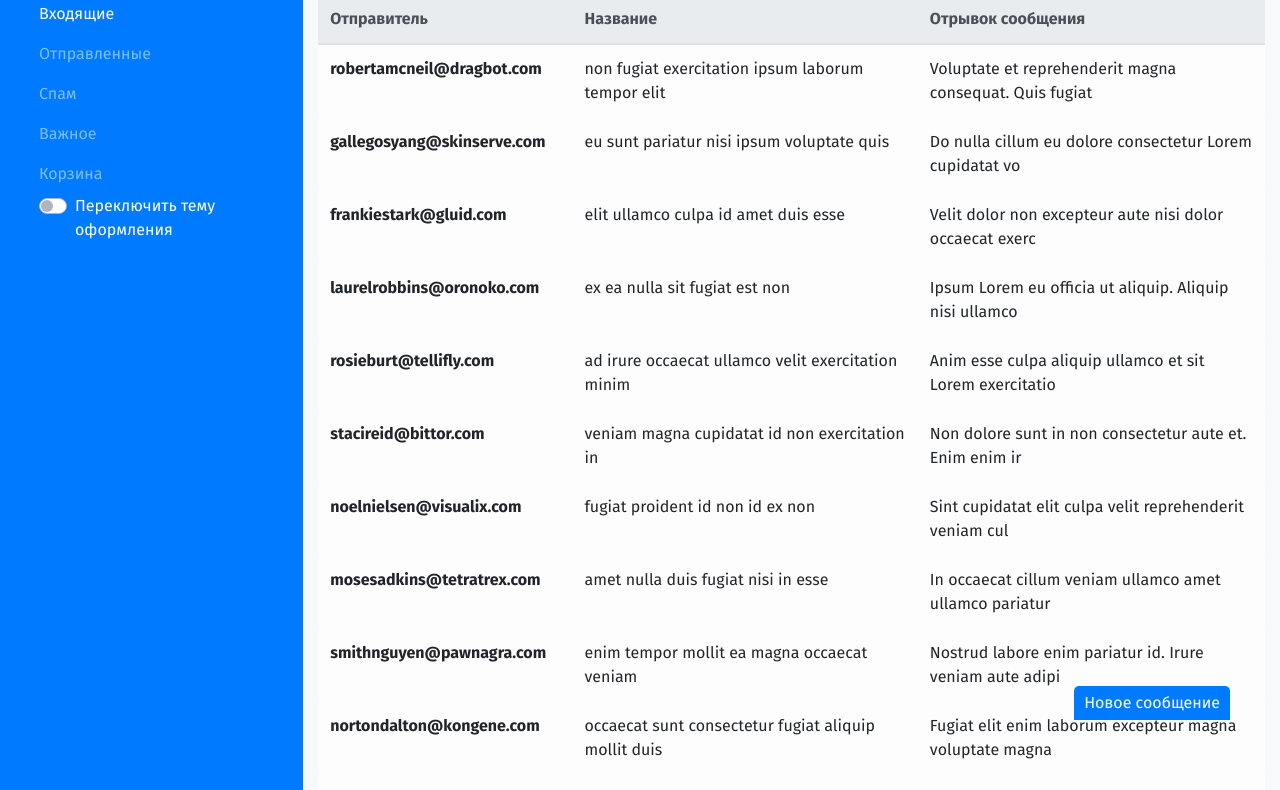
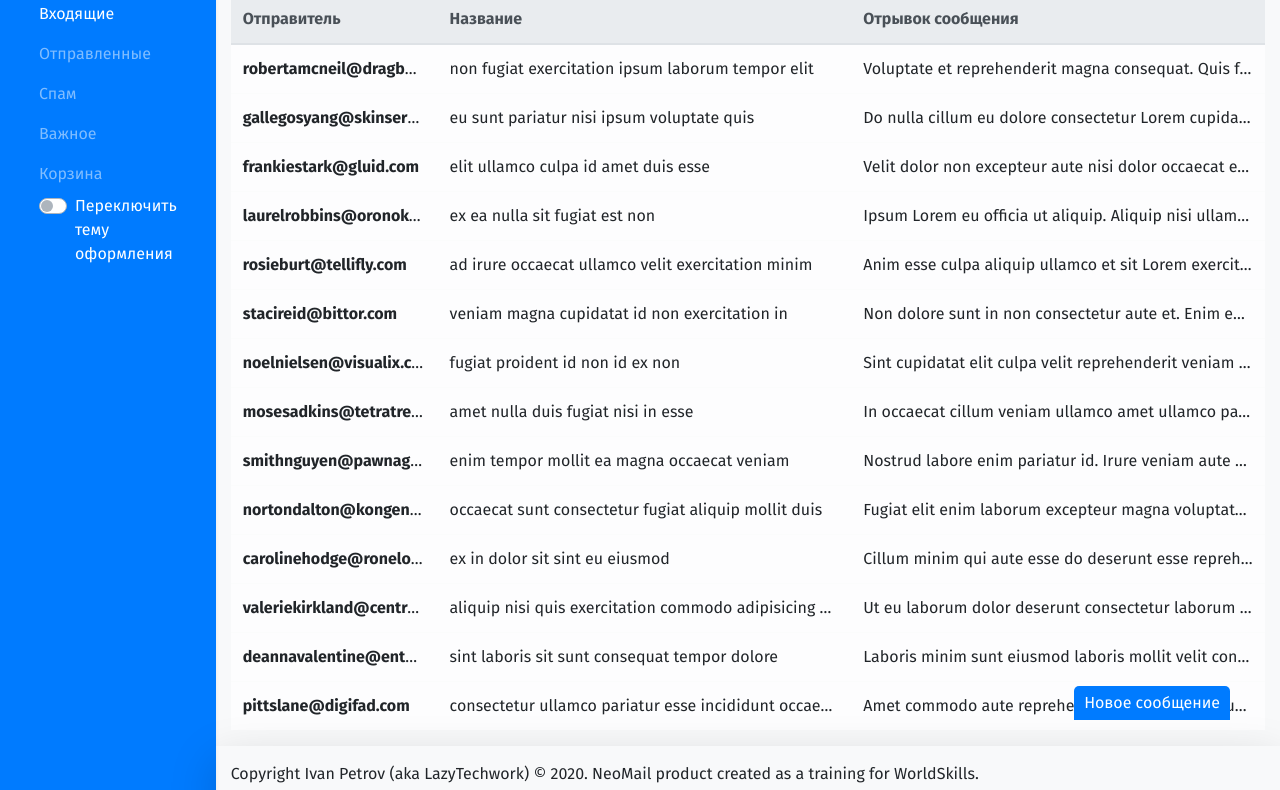
Before and after one commit to LazyTechwork/neomail, a plain HTML site: page index.html in a window 1280 px wide. Shown: the part 80-870 px from the top of the page. Drawn offline with nearby package versions, Linux system fonts and the light colour scheme.

Commit message:
Table contain fix

```diff
--- a/assets/css/styles.css
+++ b/assets/css/styles.css
@@ -33,6 +33,16 @@ a.nav-link {
     font-weight: 700;
 }
 
+table {
+    table-layout: fixed;
+}
+
+td {
+    white-space: nowrap;
+    overflow: hidden;
+    text-overflow: ellipsis;
+}
+
 @media (max-width: 768px) {
     .newmsg-button {
         right: 0;
--- a/index.html
+++ b/index.html
@@ -51,10 +51,10 @@
         </div>
     </nav>
     <div class="d-flex flex-column flex-grow-1" style="min-height: 100%;">
-        <main class="flex-grow-1">
+        <main class="flex-grow-1 mw-100">
             <div class="container-fluid mt-4 mb-3">
                 <h3 class="font-weight-bold mb-3">{{ locpage }}</h3>
-                <table class="table table-hover table-responsive"
+                <table class="table table-hover mw-100"
                        :class="{'table-dark' : isDark, 'table-light' : !isDark}">
                     <thead :class="{'thead-light' : !isDark, 'thead-dark' : isDark}">
                     <tr>
@@ -67,7 +67,7 @@
                     <tr v-for="m in pageload" :key="m.id" style="cursor: pointer;" @click="selmail = m">
                         <td><b>{{ m.sender }}</b></td>
                         <td>{{ m.title }}</td>
-                        <td>{{ m.message.substring(0, 56) }}</td>
+                        <td>{{ m.message }}</td>
                     </tr>
                     </tbody>
                 </table>
```
